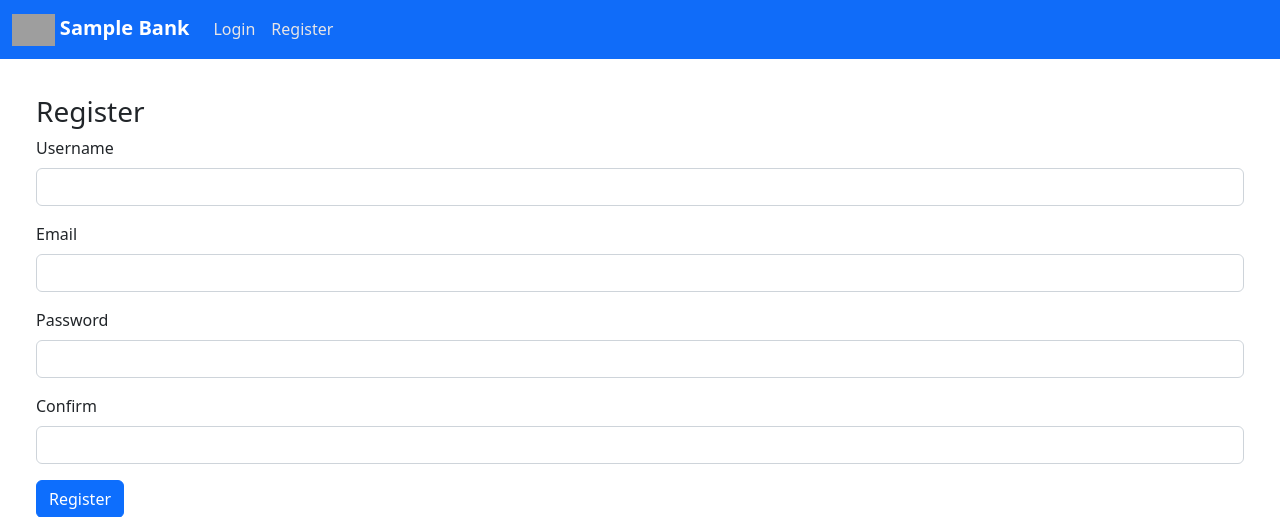
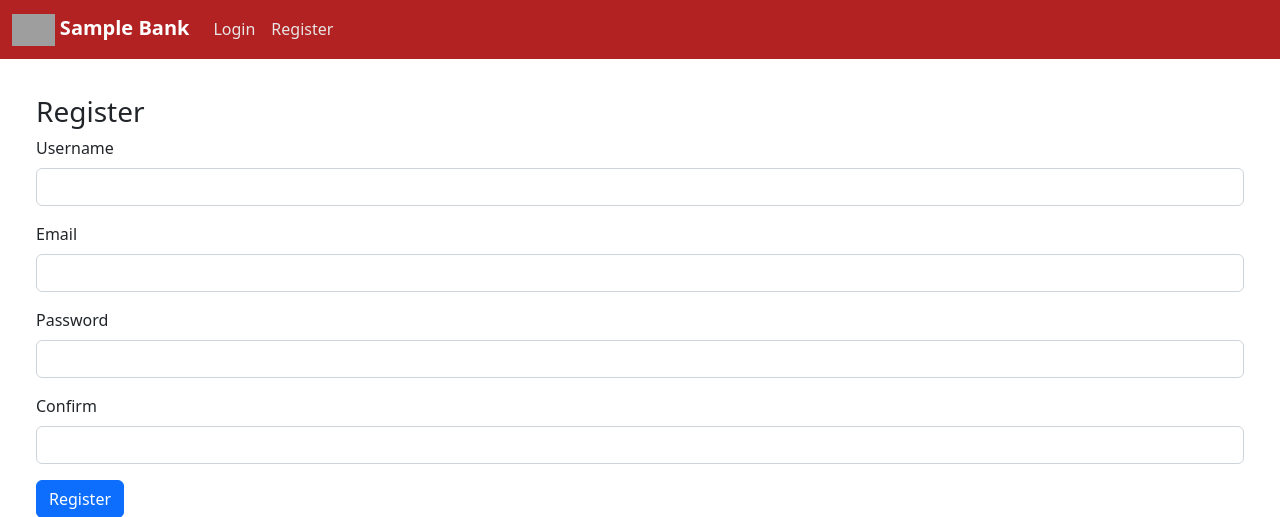
Before and after one commit to priyankamistry18/IS601-007, a Flask app: page /register in a window 1280 px wide. Shown: the top 517 px of the page. Run offline with Flask 2, Linux system fonts and the light colour scheme; some libraries are stand-ins or nearby versions; grey boxes are pictures that could not be loaded.

Commit message:
Update layout.html

```diff
--- a/bank_project/templates/layout.html
+++ b/bank_project/templates/layout.html
@@ -24,7 +24,7 @@
         }
 
         .navbar {
-            background-color: #106CF9;
+            background-color: #B22222;
             margin-bottom: 12px;
         }
 
```
